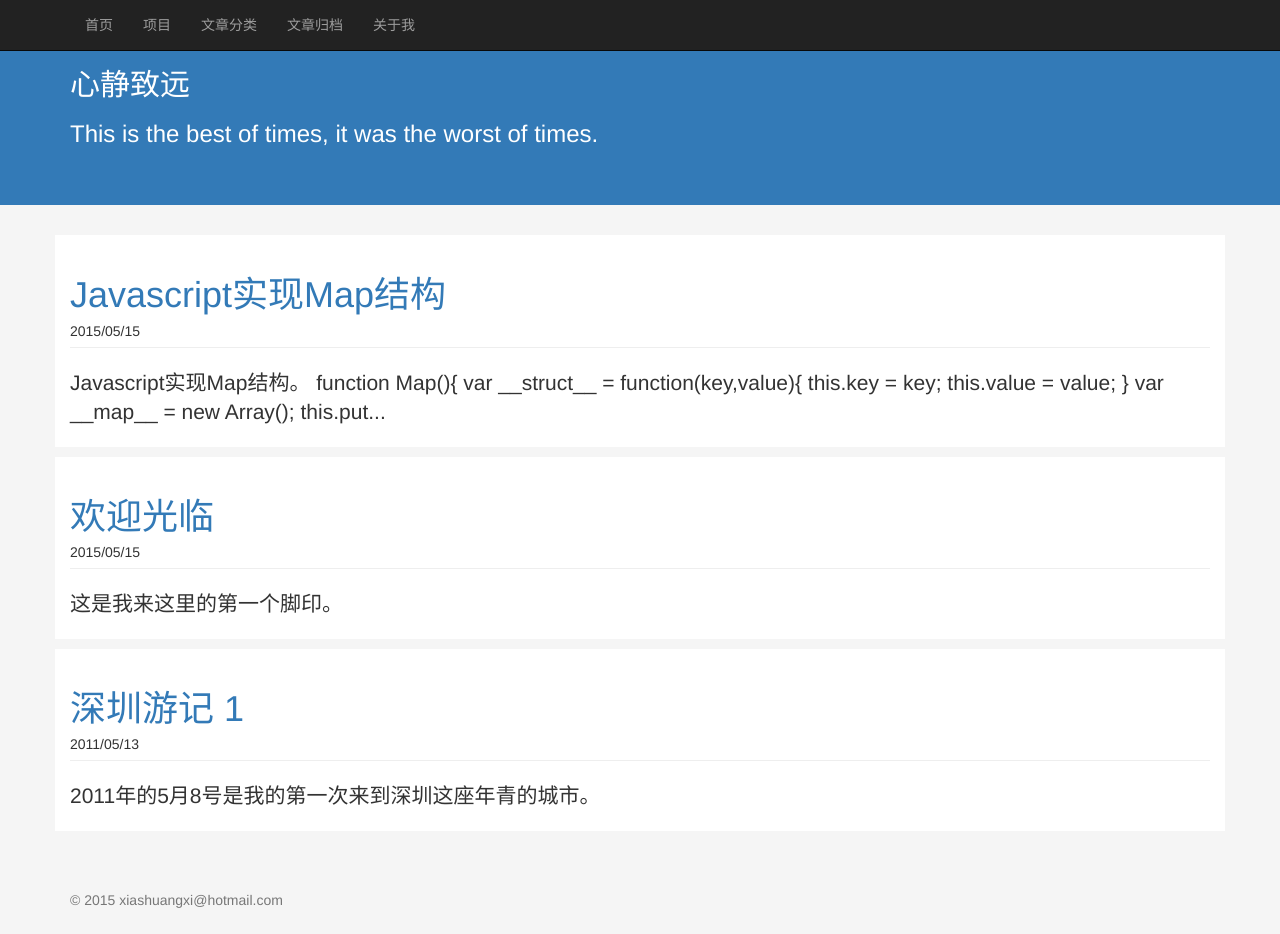
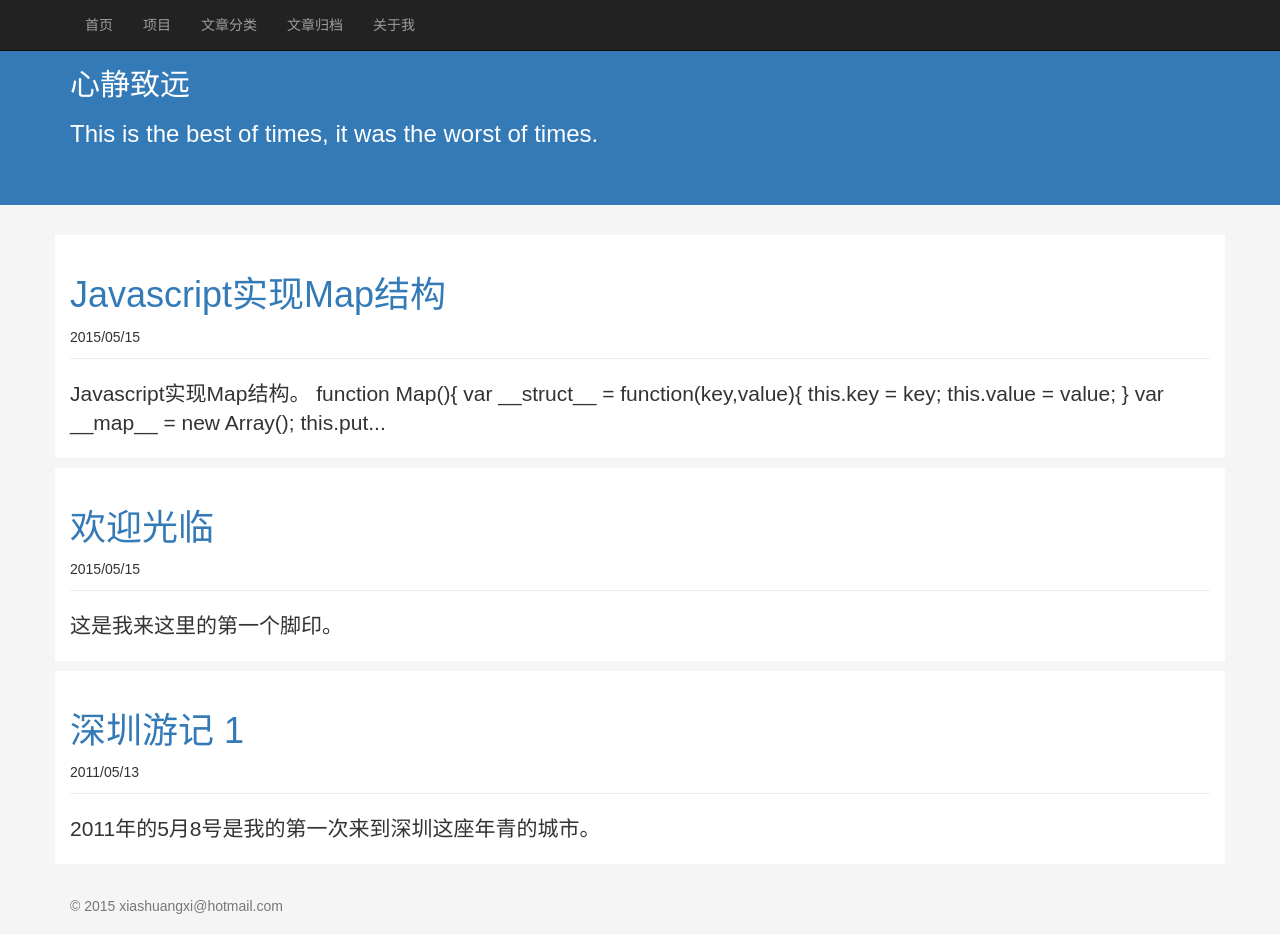
Before and after one commit to jinchangle/xiashuangxi.github.io, a Jekyll site: the page built from index.html, in a window 1280 px wide and 934 px high. Built offline with Jekyll 4.4.1, drawn with Linux system fonts in a browser that asks for light colours; nearby versions of some CDN libraries; the list of posts is cut into pages by our own code; comment, search, counter and statistics services are not loaded.

Commit message:
Update sticky-footer.css

```diff
--- a/stylesheets/sticky-footer.css
+++ b/stylesheets/sticky-footer.css
@@ -9,6 +9,7 @@
   margin-bottom: 60px;
   background-color: #F5F5F5;
   line-height:13px;
+  font:normal 14px/24px "STHeiti","Arial","Microsoft Yahei","Hiragino Sans GB","Simsun,sans-self";
 }
 .footer {
   position: absolute;
```
